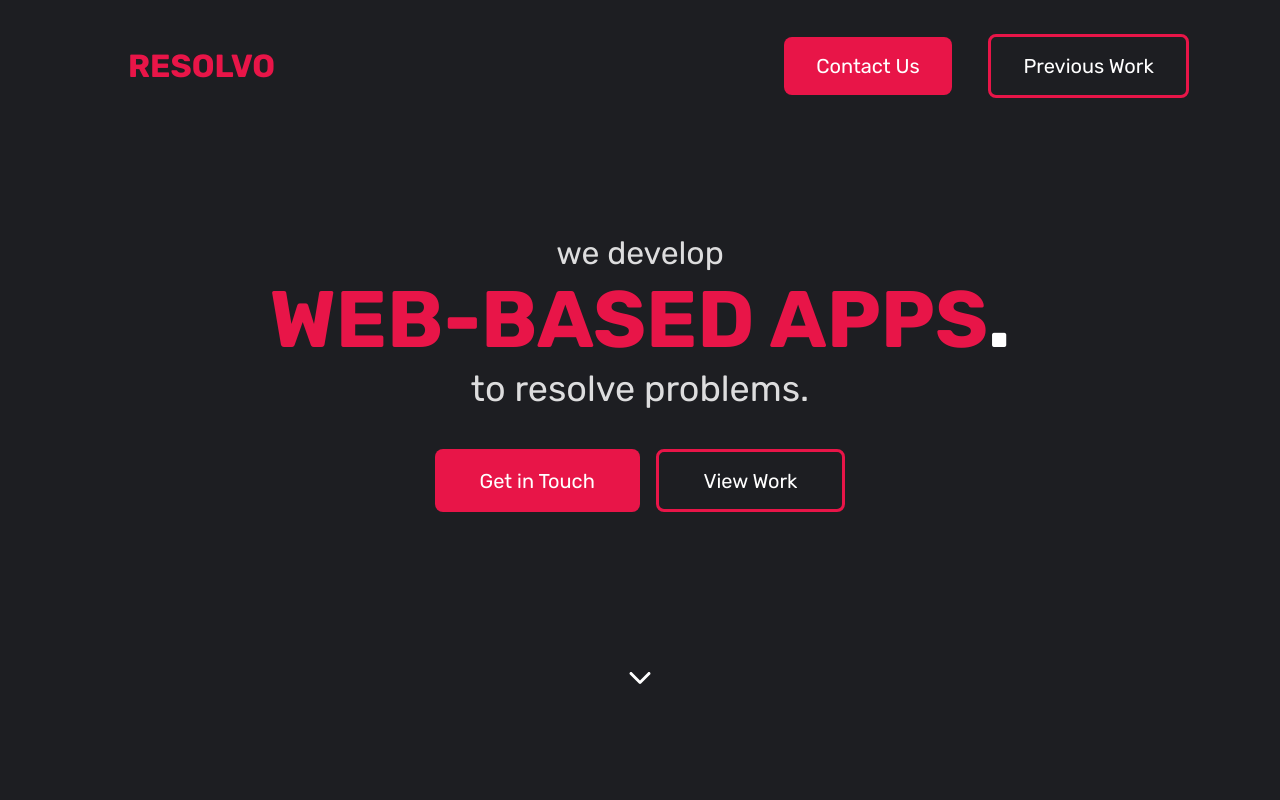
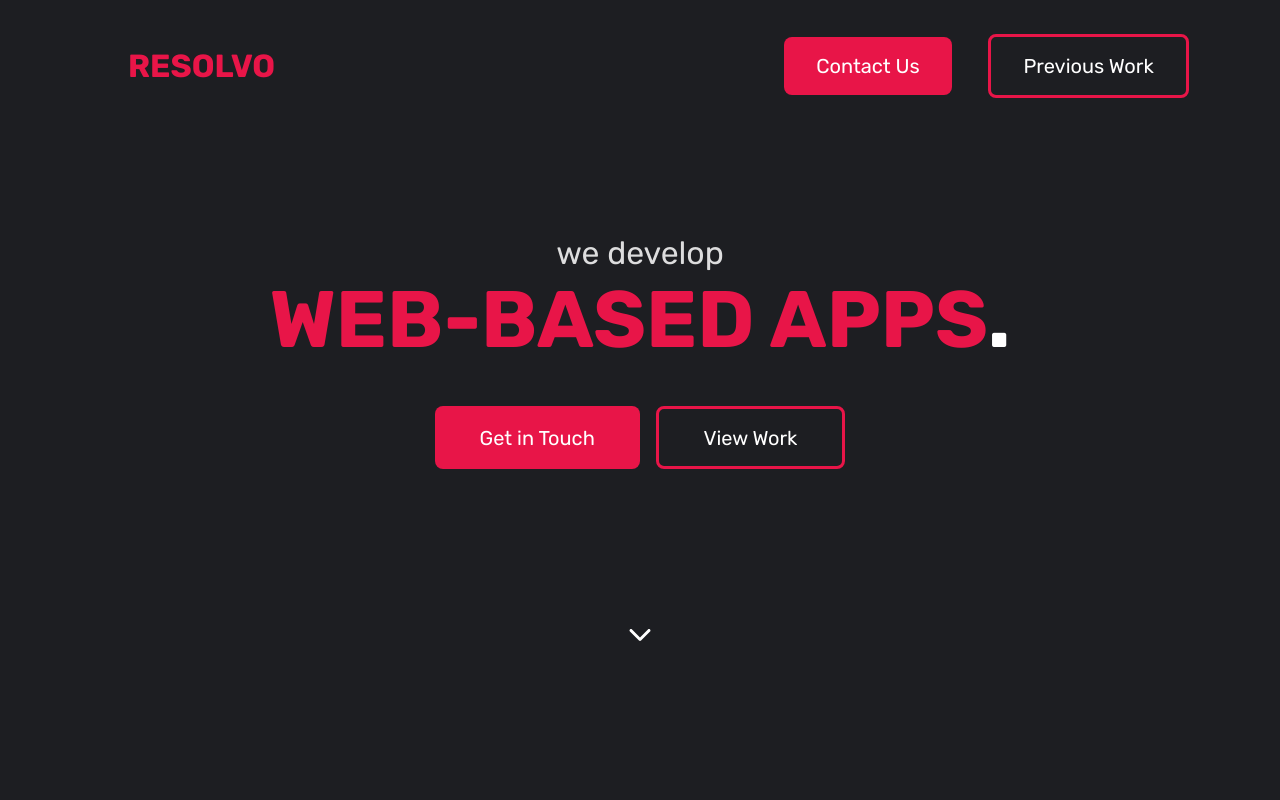
Before and after one commit to loganbriggs08/Resolvo-Website, a Next.js app: page / in a window 1280 px wide. Shown: the top 800 px of the page. Built offline with nearby package versions, Linux system fonts and the light colour scheme.

Commit message:
remove line to attempt to remove error

```diff
--- a/src/app/page.tsx
+++ b/src/app/page.tsx
@@ -37,7 +37,6 @@ export default function Home() {
           <h1 className={styles.top_section_text}>
             {words[currentIndex]} <a className={styles.white_dot}>.</a>
           </h1>
-          <p className={styles.top_section_text_medium}>to {'resolve'} problems.</p>
 
           <div className={styles.top_section_buttons}>
             <button className={styles.get_in_touch_button}>Get in Touch</button>
```
